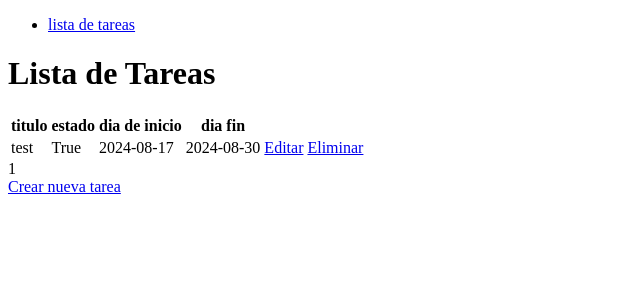
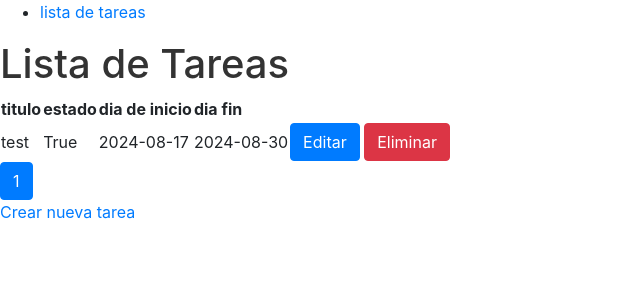
Before and after one commit to FelixVera17/todo_app, a Django app: page /tasks/ in a window 1280 px wide. Shown: the top 300 px of the page, without its empty margins (0-640 px from the left). Run offline with Django 5.2, Linux system fonts and the light colour scheme; data comes from the database, SQL or seed files in the repository; both versions use the stored data as it was after the commit; some libraries are stand-ins or nearby versions.

Commit message:
estilos y demas.

```diff
--- /dev/null
+++ b/control/core/static/core/styles.css
@@ -0,0 +1,29 @@
+body {
+    font-family: Arial, sans-serif;
+    background-color: #f4f4f4;
+    margin: 0;
+    padding: 0;
+}
+
+h1, h2, h3 {
+    color: #333;
+}
+
+.container {
+    width: 80%;
+    margin: auto;
+    overflow: hidden;
+}
+
+.btn {
+    background-color: #5cb85c;
+    color: white;
+    padding: 10px 15px;
+    border: none;
+    border-radius: 5px;
+    cursor: pointer;
+}
+
+.btn:hover {
+    background-color: #4cae4c;
+}
--- a/control/core/templates/base.html
+++ b/control/core/templates/base.html
@@ -1,8 +1,13 @@
+{% load static %}
+
 <!DOCTYPE html>
 <html lang="es">
 <head>
     <meta charset="UTF-8">
     <meta name="viewport" content="width=device-width, initial-scale=1.0">
+    <link rel="stylesheet" href="{% static 'core/styles.css' %}">
+    <link rel="stylesheet" href="https://stackpath.bootstrapcdn.com/bootstrap/4.5.2/css/bootstrap.min.css">
+
     <title>{% block title %}tareas{% endblock %}</title>
 </head>
 <body>
--- a/control/core/templates/core/task_list.html
+++ b/control/core/templates/core/task_list.html
@@ -1,6 +1,7 @@
 {% extends 'base.html' %}
 
 {% block content %}
+<link rel="stylesheet" href="https://stackpath.bootstrapcdn.com/bootstrap/4.5.2/css/bootstrap.min.css">
 
 <h1>Lista de Tareas</h1>
   <table>
@@ -20,8 +21,8 @@
             <td>{{ task.f_inicio|date:"Y-m-d" }}</td>
             <td>{{ task.f_fin|date:"Y-m-d" }}</td>
             <td>
-                <a href="{% url 'core:task_update' task.id %}">Editar</a>
-                <a href="{% url 'core:task_delete' task.id %}">Eliminar</a>
+                <a class="btn btn-primary"type="submit" value="Submit" href="{% url 'core:task_update' task.id %}" >Editar</a>
+                <a class="btn btn-danger" href="{% url 'core:task_delete' task.id %}" >Eliminar</a>
             </td>
         </tr>
         {% endfor %}
```
Also changed, not shown: control/core/templates/core/task_update.html (+4 -3 lines), control/db.sqlite3.
